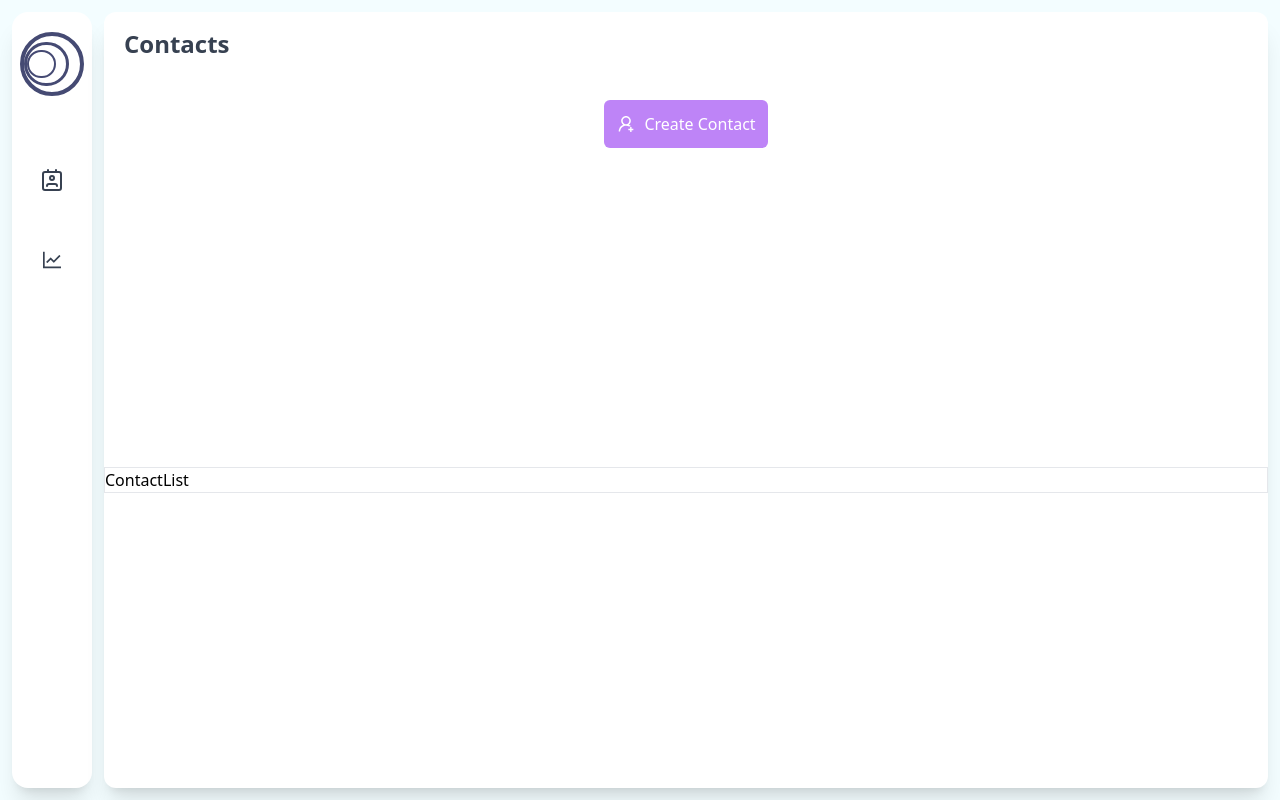
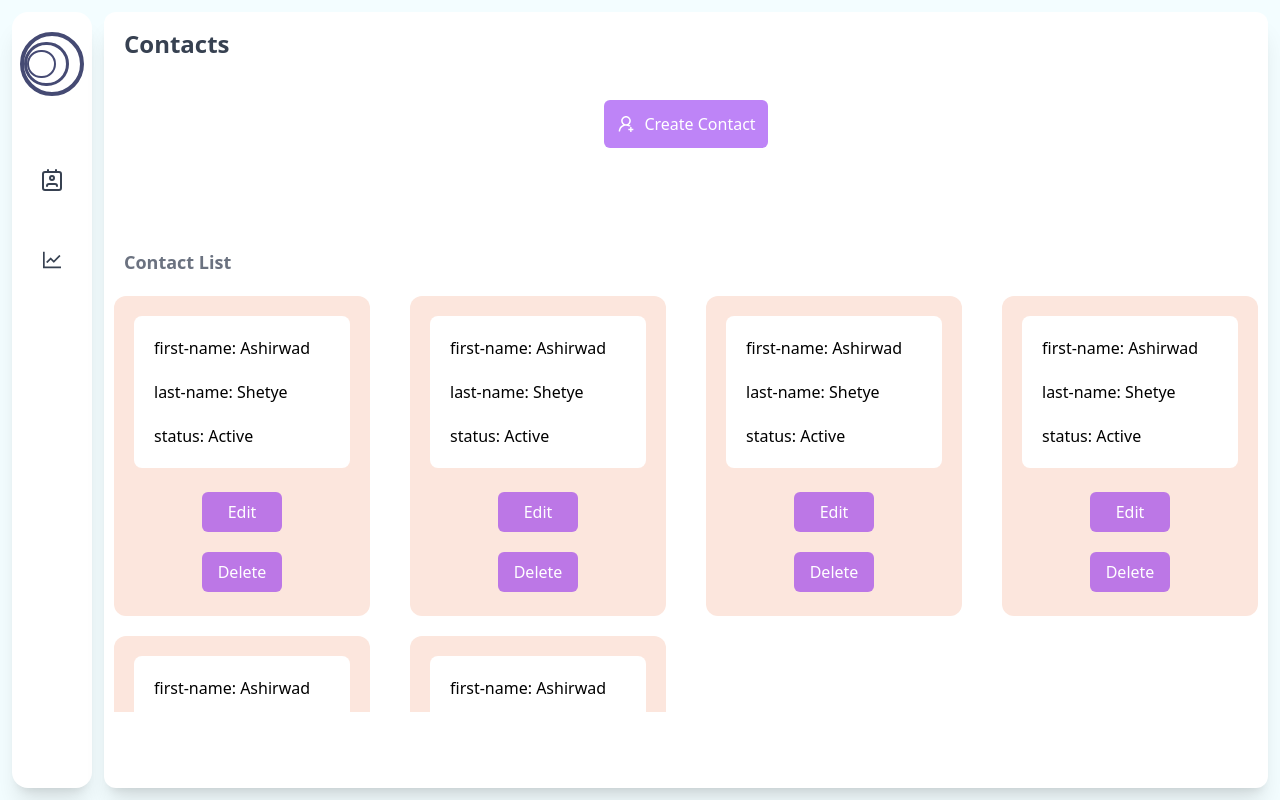
Before and after one commit to Ashirwad-Shetye/taiyo-ai-test, a React (Vite) app: page / in a window 1280 px wide. Built offline with nearby package versions, Linux system fonts and the light colour scheme; no server answers.

Commit message:
feat: edit contacts

```diff
--- a/src/components/contacts/contactCard.tsx
+++ b/src/components/contacts/contactCard.tsx
@@ -1,7 +1,27 @@
-import React from "react";
-
 function ContactCard() {
-  return <div>ContactCard</div>;
+  return (
+    <div className="w-64 h-80 relative bg-accent1 rounded-xl">
+      <div className="mx-5 p-5 mt-5 space-y-5 bg-white rounded-lg">
+        <h1>first-name: Ashirwad</h1>
+        <h1>last-name: Shetye</h1>
+        <h1>status: Active</h1>
+      </div>
+      <div className="flex flex-col mt-6 space-y-5 w-fit mx-auto">
+        <button
+          className="h-10 w-20 px-2 text-center space-x-2 bg-secondary/50 text-white rounded-md hover:scale-105
+          hover:shadow-md duration-150"
+        >
+          Edit
+        </button>
+        <button
+          className="h-10 w-20 px-2 text-center space-x-2 bg-secondary/50 text-white rounded-md hover:scale-105
+          hover:shadow-md duration-150"
+        >
+          Delete
+        </button>
+      </div>
+    </div>
+  );
 }
 
 export default ContactCard;
--- a/src/components/contacts/contactList.tsx
+++ b/src/components/contacts/contactList.tsx
@@ -1,7 +1,22 @@
-import React from "react";
+import ContactCard from "./contactCard";
 
 function ContactList() {
-  return <div className="border flex-1 w-full">ContactList</div>;
+  return (
+    <div className="flex-1 overflow-hidden">
+      <h1 className="text-lg font-semibold text-gray-500 mx-5">Contact List</h1>
+      <div
+        className="overflow-x-hidden justify-items-center mt-5 h-[26rem] grid grid-flow-row-dense md:grid-cols-2
+        lg:grid-cols-3 xl:grid-cols-4 gap-5 overflow-y-scroll"
+      >
+        <ContactCard />
+        <ContactCard />
+        <ContactCard />
+        <ContactCard />
+        <ContactCard />
+        <ContactCard />
+      </div>
+    </div>
+  );
 }
 
 export default ContactList;
--- /dev/null
+++ b/src/components/contacts/editContact.tsx
@@ -0,0 +1,55 @@
+function EditContact() {
+  return (
+    <div className="relative px-5 flex-1 font-poppins">
+      <div>
+        <h1 className="mx-auto h-12 my-10 pb-5 text-xl text-center font-bold text-gray-500">
+          Edit Contact
+        </h1>
+        <form
+          action="submit"
+          className="flex w-80 mx-auto flex-col space-y-10 pb-5"
+        >
+          <div className="flex flex-col space-y-5">
+            <div className="space-x-2">
+              <label>First Name:</label>
+              <input
+                type="text"
+                maxLength={24}
+                placeholder="Enter here..."
+                className="shadow-md rounded-md p-2"
+              />
+            </div>
+            <div className="space-x-2">
+              <label>Last Name:</label>
+              <input
+                type="text"
+                maxLength={24}
+                placeholder="Enter here..."
+                className="shadow-md rounded-md p-2"
+              />
+            </div>
+            <div className="flex">
+              <h1 className="w-24">Status:</h1>
+              <div className="flex flex-col">
+                <label>
+                  <input type="radio" name="status" value="active" /> Active
+                </label>
+                <label>
+                  <input type="radio" name="status" value="inactive" /> Inactive
+                </label>
+              </div>
+            </div>
+          </div>
+          <button
+            className="h-12 w-40 mx-auto px-3 flex items-center justify-center space-x-2 bg-secondary/50 text-white rounded-md hover:scale-105
+              hover:shadow-md duration-150"
+          >
+            <h1>Save Edited Contact</h1>
+          </button>
+        </form>
+      </div>
+    </div>
+  );
+}
+
+export default EditContact;
```
